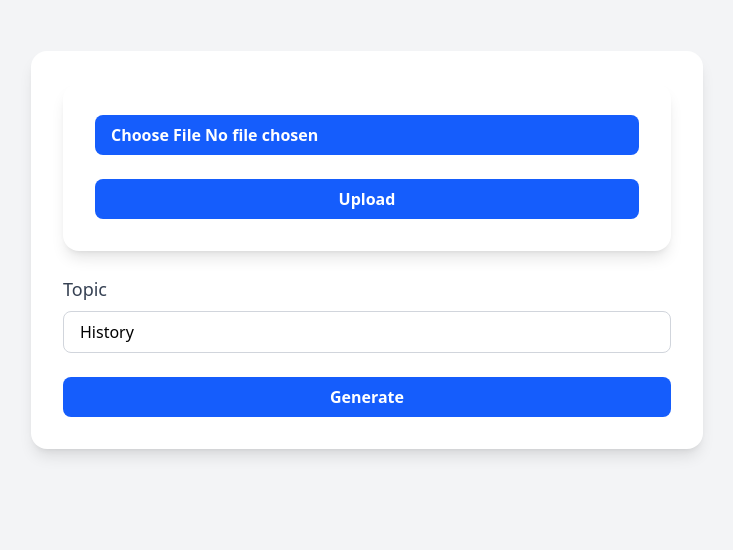
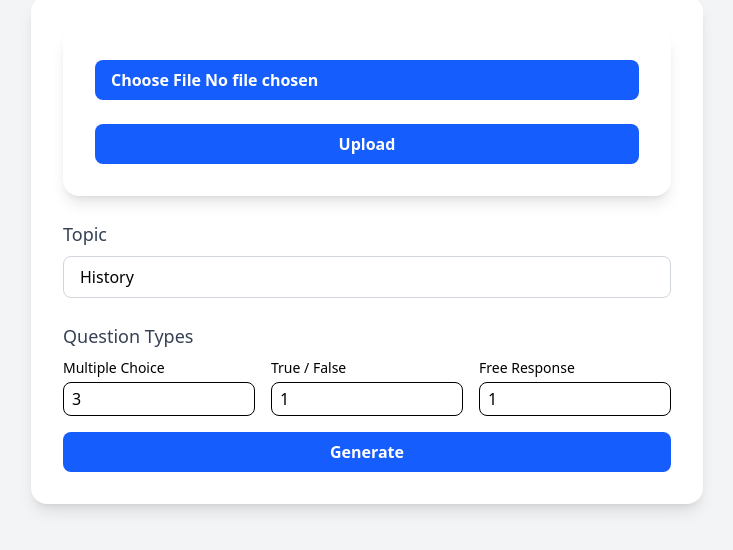
Before and after one commit to alanguo04/quizmaster, a Next.js app: page / in a window 1280 px wide. Shown: the part 150-700 px from the top of the page, without its empty margins (273-1006 px from the left). Built offline with nearby package versions, Linux system fonts and the light colour scheme.

Commit message:
user story 4 and 5

```diff
--- a/src/app/generate.tsx
+++ b/src/app/generate.tsx
@@ -8,7 +8,12 @@ import { GoogleGenAI } from "@google/genai";
 export default function Generate() {
   const [topic, setTopic] = useState("History");
   const [questions, setQuestions] = useState<string[]>([]);
+  const [answers, setAnswers] = useState<string[]>([]);
   const [loading, setLoading] = useState(false);
+
+  const [numMC, setNumMC] = useState(3);
+  const [numTF, setNumTF] = useState(1);
+  const [numFR, setNumFR] = useState(1);
 
   const handleGenerate = async () => {
     setLoading(true);
@@ -29,15 +34,39 @@ export default function Generate() {
       // 🤖 Send to Gemini API
       const ai = new GoogleGenAI({ apiKey: "AIzaSyApQcY06qqFCjj6yzJwgogJP9RV46PA158" });
 
+      const typePromptParts = [];
+      if (numMC > 0) typePromptParts.push(`${numMC} multiple choice`);
+      if (numTF > 0) typePromptParts.push(`${numTF} true/false`);
+      if (numFR > 0) typePromptParts.push(`${numFR} free response`);
+
+      const formatText = typePromptParts.join(", ");
+      const prompt = `Generate ${formatText} quiz questions about ${topic}. Each question should start with a number.
+
+- For multiple choice, include 4 options labeled A. to D., and state the correct answer at the end as: "Answer: A"
+- For true/false, end with: "Answer: True" or "Answer: False"
+- For free response, use "Answer: [Example]" followed by a brief sample answer.`;
+
       const response = await ai.models.generateContent({
         model: "gemini-2.0-flash",
-        contents: `Generate me questions about ${topic}`,
+        contents: prompt,
       });
+
       const text = response.text;
-      const questions = text.split("\n")
-  .map((line) => line.replace(/^\d+\.?\s*/, "").trim())
-  .filter((line) => line.length > 0);
-      setQuestions(questions || []);
+      const rawLines = text.split("\n").map((line) => line.trim()).filter((line) => line.length > 0);
+
+      const qLines: string[] = [];
+      const aLines: string[] = [];
+
+      rawLines.forEach((line) => {
+        if (/^answer:/i.test(line)) {
+          aLines.push(line);
+        } else {
+          qLines.push(line.replace(/^\*\*\d{3,4}:?\*\*\s*/, ""));
+        }
+      });
+
+      setQuestions(qLines);
+      setAnswers(aLines);
   } catch (err) {
     console.error("Failed to generate questions:", err);
   } finally {
@@ -60,6 +89,42 @@ export default function Generate() {
           />
         </div>
 
+        <div className="mb-4">
+        <label className="block text-lg font-medium text-gray-700 mb-2">Question Types</label>
+        <div className="grid grid-cols-3 gap-4">
+          <div>
+            <label className="block text-sm mb-1">Multiple Choice</label>
+            <input
+              type="number"
+              min="0"
+              value={numMC}
+              onChange={(e) => setNumMC(parseInt(e.target.value))}
+              className="w-full border rounded-lg px-2 py-1"
+            />
+          </div>
+          <div>
+            <label className="block text-sm mb-1">True / False</label>
+            <input
+              type="number"
+              min="0"
+              value={numTF}
+              onChange={(e) => setNumTF(parseInt(e.target.value))}
+              className="w-full border rounded-lg px-2 py-1"
+            />
+          </div>
+          <div>
+            <label className="block text-sm mb-1">Free Response</label>
+            <input
+              type="number"
+              min="0"
+              value={numFR}
+              onChange={(e) => setNumFR(parseInt(e.target.value))}
+              className="w-full border rounded-lg px-2 py-1"
+            />
+          </div>
+        </div>
+      </div>
+
         <button
           onClick={handleGenerate}
           disabled={loading}
@@ -77,12 +142,23 @@ export default function Generate() {
                   key={i}
                   className="px-4 py-3 text-base text-gray-900 hover:bg-white transition duration-150"
                 >
-                  <span className="font-medium mr-2">{i + 1}.</span> {q}
+                  {q}
                 </div>
               ))}
             </div>
           </div>
         )}
+
+        {answers.length > 0 && (
+        <div className="mt-8">
+          <h2 className="text-xl font-semibold text-gray-800">Answers</h2>
+          <ol className="list-decimal list-inside space-y-1 mt-2">
+            {answers.map((ans, i) => (
+              <li key={i} className="text-gray-700">{ans}</li>
+            ))}
+          </ol>
+        </div>
+      )}
     </>
   );
 }
```
